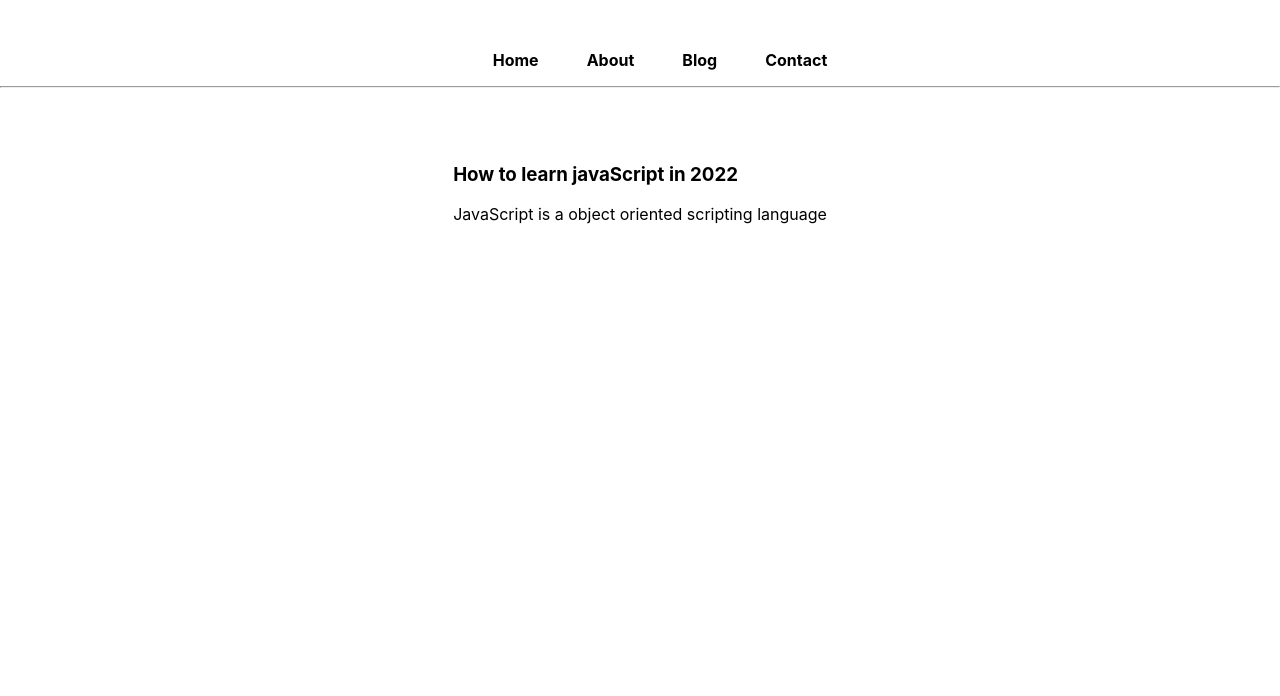
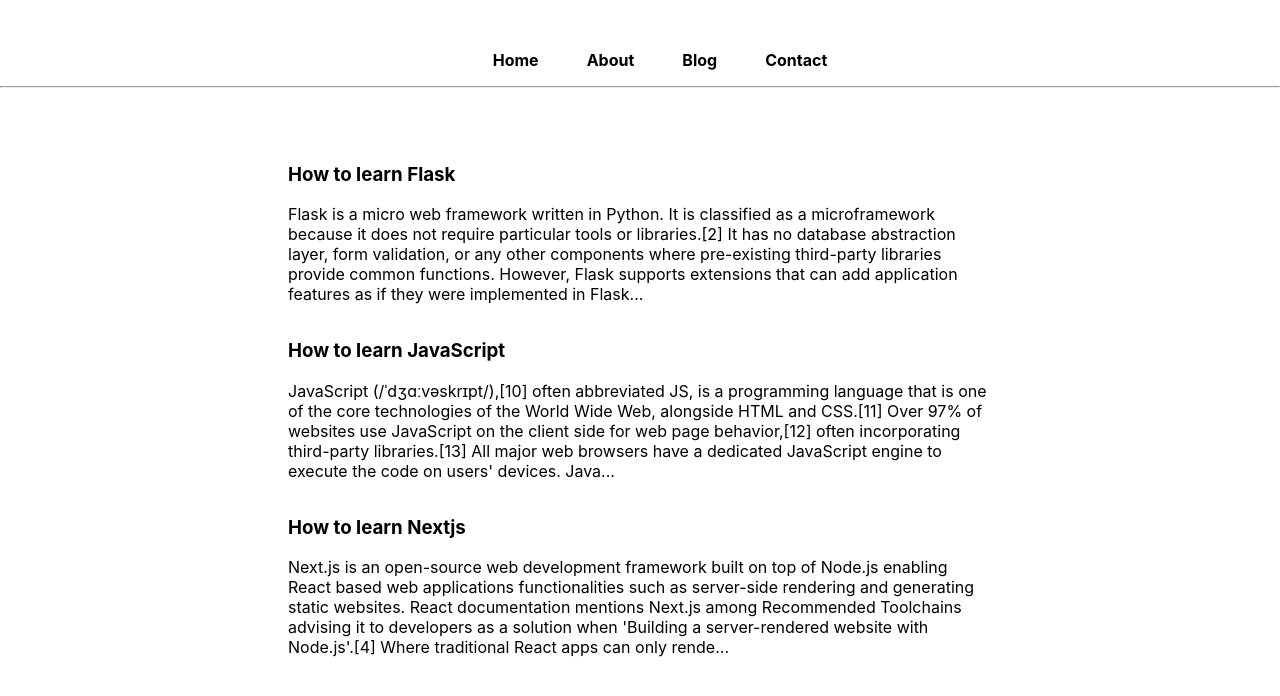
Before and after one commit to Sahilbalhra/codingBlogs, a Next.js app: page /blog in a window 1280 px wide. Shown: the top 696 px of the page. Built offline with nearby package versions, Linux system fonts and the light colour scheme.

Commit message:
api data fetch

```diff
--- a/blogdata/how-to-learn-flask.json
+++ b/blogdata/how-to-learn-flask.json
@@ -1,5 +1,6 @@
 {
     "title":"How to learn Flask",
     "content":"Flask is a micro web framework written in Python. It is classified as a microframework because it does not require particular tools or libraries.[2] It has no database abstraction layer, form validation, or any other components where pre-existing third-party libraries provide common functions. However, Flask supports extensions that can add application features as if they were implemented in Flask itself. Extensions exist for object-relational mappers, form validation, upload handling, various open authentication technologies and several common framework related tools.[3] Applications that use the Flask framework include Pinterest and LinkedIn.[4][5]",
-    "author":"Google🤣"
+    "author":"Google🤣",
+    "slug":"How to learn Flask"
 }
--- a/blogdata/how-to-learn-javascript.json
+++ b/blogdata/how-to-learn-javascript.json
@@ -1,5 +1,6 @@
 {
     "title":"How to learn JavaScript",
     "content":"JavaScript (/ˈdʒɑːvəskrɪpt/),[10] often abbreviated JS, is a programming language that is one of the core technologies of the World Wide Web, alongside HTML and CSS.[11] Over 97% of websites use JavaScript on the client side for web page behavior,[12] often incorporating third-party libraries.[13] All major web browsers have a dedicated JavaScript engine to execute the code on users' devices. JavaScript is a high-level, often just-in-time compiled language that conforms to the ECMAScript standard.[14] It has dynamic typing, prototype-based object-orientation, and first-class functions. It is multi-paradigm, supporting event-driven, functional, and imperative programming styles. It has application programming interfaces (APIs) for working with text, dates, regular expressions, standard data structures, and the Document Object Model (DOM). The ECMAScript standard does not include any input/output (I/O), such as networking, storage, or graphics facilities. In practice, the web browser or other runtime system provides JavaScript APIs for I/O. JavaScript engines were originally used only in web browsers, but are now core components of some servers and a variety of applications. The most popular runtime system for this usage is Node.js.",
-    "author":"Google🤣"
+    "author":"Google🤣",
+    "slug":"How to learn JavaScript"
 }
--- a/blogdata/how-to-learn-nextjs.json
+++ b/blogdata/how-to-learn-nextjs.json
@@ -1,5 +1,6 @@
 {
   "title": "How to learn Nextjs",
   "content": "Next.js is an open-source web development framework built on top of Node.js enabling React based web applications functionalities such as server-side rendering and generating static websites. React documentation mentions Next.js among Recommended Toolchains advising it to developers as a solution when 'Building a server-rendered website with Node.js'.[4] Where traditional React apps can only render their content in the client-side browser, Next.js extends this functionality to include applications rendered on the server side. The copyright and trademarks for Next.js are owned by company Vercel, which also maintains and leads its open-source development.[5]",
-  "author": "Google🤣"
+  "author": "Google🤣",
+  "slug":"How to learn NextJS"
 }
--- /dev/null
+++ b/pages/api/blogs.js
@@ -0,0 +1,18 @@
+// Next.js API route support: https://nextjs.org/docs/api-routes/introduction
+import * as fs from "fs";
+
+export default async function handler(req, res) {
+  let data = await fs.promises.readdir("blogdata");
+  // res.status(200).json(data);
+  let myFiles;
+  let allblogs = [];
+
+  for (let index = 0; index < data.length; index++) {
+    let item = data[index];
+    // console.log(item);
+    myFiles = await fs.promises.readFile("blogdata/" + item, "utf-8");
+    // console.log(myFiles);
+    allblogs.push(JSON.parse(myFiles));
+  }
+  res.status(200).json(allblogs);
+}
--- /dev/null
+++ b/pages/api/getblog.js
@@ -0,0 +1,12 @@
+import * as fs from "fs";
+// http://localhost:3000/api/getblog?slug= blogName
+
+export default function handler(req, res) {
+  fs.readFile(`blogdata/${req.query.slug}.json`, "utf-8", (err, data) => {
+    if (err) {
+      res.status(500).json({ error: "No such Blog found" });
+    } else {
+      res.status(200).json(JSON.parse(data));
+    }
+  });
+}
--- a/pages/api/hello.js
+++ /dev/null
@@ -1,6 +0,0 @@
-// Next.js API route support: https://nextjs.org/docs/api-routes/introduction
-
-export default function handler(req, res) {
-  // console.log(res);
-  res.status(200).json({ name: 'Hello Sahil' })
-}
--- a/pages/blog.js
+++ b/pages/blog.js
@@ -1,19 +1,37 @@
 import Link from "next/link";
-import React from "react";
+import React, { useEffect, useState } from "react";
+
 import styles from "../styles/Blog.module.css";
 // import data from "../blogdata/how-to-learn-flask.json"
 //step 1: collect all the files from blogdata directory
 //step 2: Iterate through the and Display them
 
 const Blog = () => {
+  const [blogs, setBlogs] = useState([]);
+  useEffect(() => {
+    fetch("http://localhost:3000/api/blogs")
+      .then((apiData) => {
+        return apiData.json();
+      })
+      .then((parseData) => {
+        console.log(parseData);
+        setBlogs(parseData);
+      });
+  }, []);
+
   return (
     <div className={styles.container}>
       <main className={styles.main}>
-        <div className={styles.blogItem}>
-        <Link href={'/blogpost/learn-javascript'}>
-          <h3 className={styles.blogItemh3}>How to learn javaScript in 2022</h3></Link>
-          <p>JavaScript is a object oriented scripting language</p>
-        </div>
+        {blogs.map((blogitem) => {
+          return (
+            <div className={styles.blogItem} key={blogitem.slug}>
+              <Link href={`/blogpost/${blogitem.title}`}>
+                <h3 className={styles.blogItemh3}>{blogitem.title}</h3>
+              </Link>
+              <p>{blogitem.content.substr(0, 400)}...</p>
+            </div>
+          );
+        })}
       </main>
     </div>
   );
--- a/styles/Blog.module.css
+++ b/styles/Blog.module.css
@@ -1,7 +1,3 @@
-.container {
-  padding: 0 2rem;
-}
-
 .main {
   min-height: 100vh;
   flex: 1;
@@ -12,6 +8,13 @@
   justify-content: flex-start;
   padding-top: 3rem;
 }
-.blogItem h3{
+.blogItem {
+  max-width: 55vw;
+  justify-content: center;
+}
+.blogItemh3 {
   cursor: pointer;
 }
+.blogItemh3:hover {
+  font-size: larger;
+}
```
Also changed, not shown: styles/Home.module.css (+5 -6 lines).
